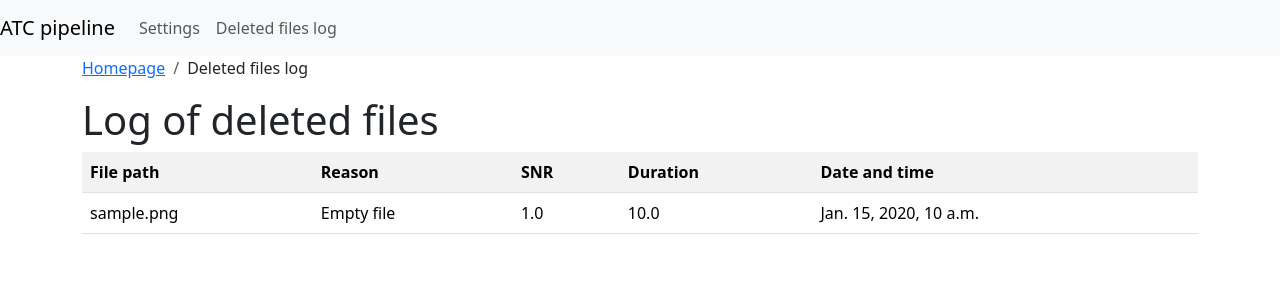
After one commit to PeterB8421/ATC_scanner, a Django app: page /deleted_log/ in a window 1280 px wide. The commit adds this page. Shown: the top 300 px of the page. Run offline with Django 5.2, Linux system fonts and the light colour scheme; tables that the repository leaves empty hold one stand-in row (values such as "Sample post"); some libraries are stand-ins or nearby versions.

Commit message:
Added log of deleted files, backend and frontend.

```diff
--- a/atcScanner/mainApp/models.py
+++ b/atcScanner/mainApp/models.py
@@ -1,5 +1,6 @@
 from django.db import models
 from django.urls import reverse
+from django.utils.translation import gettext_lazy as _
 
 
 class Recording(models.Model):
@@ -26,3 +27,21 @@ class Transcripts(models.Model):
     file_path = models.FilePathField()
     job_id = models.CharField(max_length=100)
     status = models.CharField(max_length=50)
+
+
+class Deleted(models.Model):
+    class DeletionReason(models.TextChoices):
+        EMPTY_FILE = 'empty_file', _('Empty file')
+        SNR = 'snr', _('SNR threshold')
+        TOO_SHORT = 'short', _('Audio too short')
+        TOO_LONG = 'long', _('Audio too long')
+        USER = 'user', _('User deleted')
+        UNK = 'unk', _('Unknown')
+    file_path = models.FilePathField()
+    reason = models.CharField(max_length=30, choices=DeletionReason.choices, default=DeletionReason.UNK)
+    snr_thres = models.FloatField()
+    short_limit = models.FloatField()
+    long_limit = models.FloatField()
+    date = models.DateTimeField()
+    duration = models.FloatField(blank=True, null=True)
+    snr = models.FloatField(blank=True, null=True)
--- a/atcScanner/mainApp/urls.py
+++ b/atcScanner/mainApp/urls.py
@@ -7,6 +7,7 @@ urlpatterns = [
     path('api/month_counts', views.get_month_counts, name='get_month_counts'),
     path('api/transcript', views.receive_transcription, name='receive_transcription'),
     path('settings/', views.settings, name='settings'),
+    path('deleted_log/', views.deleted_log, name='deleted_log'),
     path('<str:year>/<str:month>/<str:day>/<int:pk>', views.detail, name='detail'),
     path('<str:year>/<str:month>/<str:day>/<str:fname>', views.detail, name='detail'),
     path('<str:year>/<str:month>/<str:day>', views.day, name='day'),
--- a/atcScanner/mainApp/views.py
+++ b/atcScanner/mainApp/views.py
@@ -16,7 +16,7 @@ from django.db import OperationalError
 from django.db.models import Count
 from django.db.models.functions import TruncDay
 from datetime import date
-from .models import Recording, Transcripts
+from .models import Recording, Transcripts, Deleted
 from .forms import SettingsForm
 from config_utils import get_config
 
@@ -326,6 +326,11 @@ def settings(request):
         return HttpResponse("Method Not Allowed", status=400)
 
 
+def deleted_log(request):
+    deleted_records = Deleted.objects.all().order_by('date')
+    return render(request, 'deleted.html', {"deleted_records": deleted_records})
+
+
 @csrf_exempt
 @require_POST
 def receive_transcription(request):
--- a/atcScanner/templates/base.html
+++ b/atcScanner/templates/base.html
@@ -17,6 +17,7 @@
     <a class="navbar-brand" href="{% url 'index' %}">ATC pipeline</a>
     <ul class="navbar-nav mr-auto">
         <li class="nav-item"><a class="nav-link" href="{% url 'settings' %}">Settings</a></li>
+        <li class="nav-item"><a class="nav-link" href="{% url 'deleted_log' %}">Deleted files log</a></li>
     </ul>
 </nav>
 {% if messages %}
--- /dev/null
+++ b/atcScanner/templates/deleted.html
@@ -0,0 +1,40 @@
+{% extends 'base.html' %}
+
+{% load static %}
+
+{% block title %}
+    Deleted recordings log
+{% endblock %}
+
+{% block breadcrumbs %}
+    <nav aria-label="breadcrumb" class="container">
+        <ol class="breadcrumb">
+            <li class="breadcrumb-item"><a href="{% url 'index' %}">Homepage</a></li>
+            <li class="breadcrumb-item" aria-current="page">Deleted files log</li>
+        </ol>
+    </nav>
+{% endblock %}
+
+{% block content %}
+    <main class="container">
+        <h1>Log of deleted files</h1>
+        <table class="table table-striped w-100 mt-2">
+            <tr>
+                <th>File path</th>
+                <th>Reason</th>
+                <th>SNR</th>
+                <th>Duration</th>
+                <th>Date and time</th>
+            </tr>
+            {% for deleted_rec in deleted_records %}
+                <tr>
+                    <td>{{ deleted_rec.file_path }}</td>
+                    <td>{{ deleted_rec.get_reason_display }}</td>
+                    <td>{{ deleted_rec.snr|default_if_none:"-" }}</td>
+                    <td>{{ deleted_rec.duration|default_if_none:"-" }}</td>
+                    <td>{{ deleted_rec.date }}</td>
+                </tr>
+            {% endfor %}
+        </table>
+    </main>
+{% endblock %}
```
Also changed, not shown: atcScanner/scripts/pipeline.py (+26 -7 lines), atcScanner/mainApp/migrations/0009_deleted.py (added).
